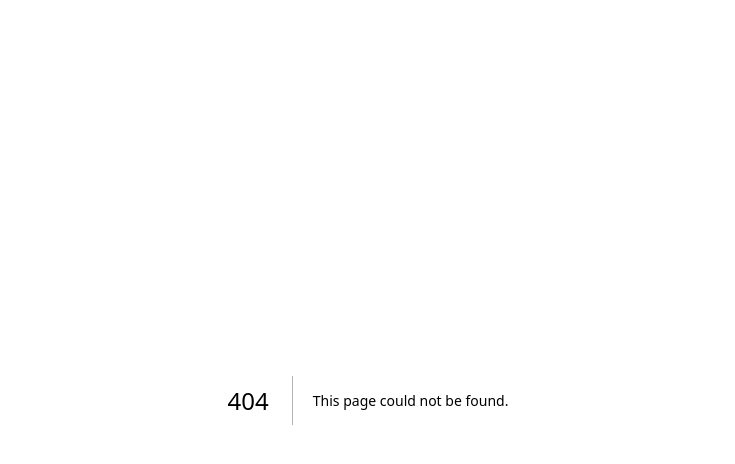
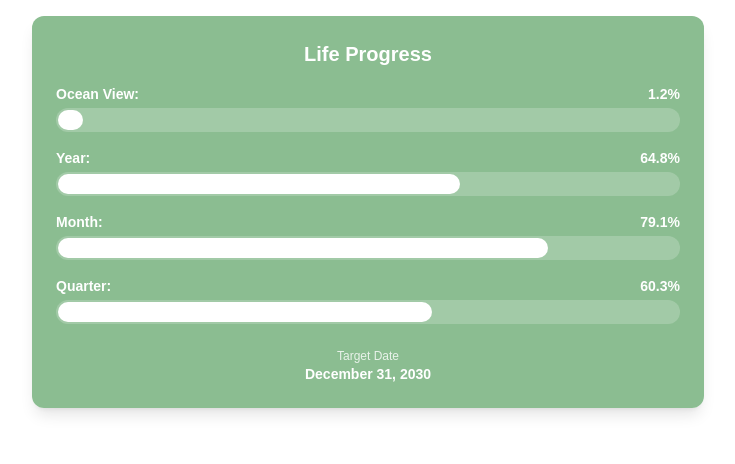
Before and after one commit to minhyeong-jang/playground, a Next.js app: page /notion/life-progress in a window 1280 px wide. Before the commit this address had no page. Shown: the top 464 px of the page, without its empty margins (272-1007 px from the left). Built offline with nearby package versions, Linux system fonts and the light colour scheme.

Commit message:
Feat Life Progress

```diff
--- /dev/null
+++ b/src/app/notion/life-progress/page.tsx
@@ -0,0 +1,171 @@
+"use client";
+
+import { useState, useEffect } from "react";
+
+// 프로그레스 바 컴포넌트
+const ProgressBar = ({
+  label,
+  percentage,
+}: {
+  label: string;
+  percentage: number;
+}) => {
+  const clampedPercentage = Math.max(0, Math.min(percentage, 100));
+  const hasMinimumProgress = clampedPercentage > 0 && clampedPercentage < 3;
+  const displayWidth = hasMinimumProgress
+    ? Math.max(clampedPercentage, 3)
+    : clampedPercentage;
+
+  return (
+    <div className="w-full">
+      <div className="flex justify-between items-center mb-1">
+        <span className="text-white text-sm font-bold">{label}:</span>
+        <span className="text-white text-sm font-bold">
+          {percentage.toFixed(1)}%
+        </span>
+      </div>
+      <div className="w-full h-6 bg-white/20 rounded-full p-0.5">
+        <div
+          className={`h-full bg-white transition-all duration-1000 ease-out ${
+            displayWidth >= 3 ? "rounded-full" : "rounded-l-full"
+          }`}
+          style={{
+            width: `${displayWidth}%`,
+            minWidth: clampedPercentage > 0 ? "4%" : "0px",
+          }}
+        />
+      </div>
+    </div>
+  );
+};
+
+export default function LifeProgressPage() {
+  const [progressData, setProgressData] = useState({
+    year: 0,
+    month: 0,
+    week: 0,
+    day: 0,
+    quarter: 0,
+    target: 0,
+  });
+
+  useEffect(() => {
+    const calculateProgress = () => {
+      const now = new Date();
+      const currentYear = now.getFullYear();
+      const currentMonth = now.getMonth();
+      const currentDate = now.getDate();
+
+      // 목표 날짜: 2030년 12월 31일
+      const targetDate = new Date(2030, 11, 31, 23, 59, 59);
+
+      // 시작 날짜: 2025년 8월 1일
+      const startDate = new Date(2025, 7, 1); // 월은 0부터 시작하므로 7은 8월
+
+      // Year Progress (현재 연도 진행률)
+      const yearStart = new Date(currentYear, 0, 1);
+      const yearEnd = new Date(currentYear + 1, 0, 1);
+      const yearProgress =
+        ((now.getTime() - yearStart.getTime()) /
+          (yearEnd.getTime() - yearStart.getTime())) *
+        100;
+
+      // Month Progress (현재 월 진행률)
+      const monthStart = new Date(currentYear, currentMonth, 1);
+      const monthEnd = new Date(currentYear, currentMonth + 1, 1);
+      const monthProgress =
+        ((now.getTime() - monthStart.getTime()) /
+          (monthEnd.getTime() - monthStart.getTime())) *
+        100;
+
+      // Week Progress (현재 주 진행률)
+      const dayOfWeek = now.getDay();
+      const weekStart = new Date(now);
+      weekStart.setDate(currentDate - dayOfWeek);
+      weekStart.setHours(0, 0, 0, 0);
+      const weekEnd = new Date(weekStart);
+      weekEnd.setDate(weekStart.getDate() + 7);
+      const weekProgress =
+        ((now.getTime() - weekStart.getTime()) /
+          (weekEnd.getTime() - weekStart.getTime())) *
+        100;
+
+      // Day Progress (오늘 진행률)
+      const dayStart = new Date(
+        currentYear,
+        currentMonth,
+        currentDate,
+        0,
+        0,
+        0
+      );
+      const dayEnd = new Date(
+        currentYear,
+        currentMonth,
+        currentDate + 1,
+        0,
+        0,
+        0
+      );
+      const dayProgress =
+        ((now.getTime() - dayStart.getTime()) /
+          (dayEnd.getTime() - dayStart.getTime())) *
+        100;
+
+      // Quarter Progress (분기 진행률)
+      const currentQuarter = Math.floor(currentMonth / 3);
+      const quarterStart = new Date(currentYear, currentQuarter * 3, 1);
+      const quarterEnd = new Date(currentYear, (currentQuarter + 1) * 3, 1);
+      const quarterProgress =
+        ((now.getTime() - quarterStart.getTime()) /
+          (quarterEnd.getTime() - quarterStart.getTime())) *
+        100;
+
+      // Target Progress (시작일부터 목표일까지의 진행률)
+      const targetProgress =
+        ((now.getTime() - startDate.getTime()) /
+          (targetDate.getTime() - startDate.getTime())) *
+        100;
+
+      setProgressData({
+        year: yearProgress,
+        month: monthProgress,
+        week: weekProgress,
+        day: dayProgress,
+        quarter: quarterProgress,
+        target: targetProgress,
+      });
+    };
+
+    calculateProgress();
+    const interval = setInterval(calculateProgress, 60000); // 1분마다 업데이트
+
+    return () => clearInterval(interval);
+  }, []);
+
+  return (
+    <div className="bg-transparent p-4">
+      <div className="w-full max-w-2xl mx-auto">
+        {/* 메인 컨테이너 - 노션 다크 테마에 맞춘 색상 */}
+        <div className="bg-[#7fb686]/90 rounded-xl p-6 shadow-lg backdrop-blur-sm">
+          <h2 className="text-white text-xl font-bold mb-4 text-center">
+            Life Progress
+          </h2>
+
+          <div className="space-y-4">
+            <ProgressBar label="Ocean View" percentage={progressData.target} />
+            <ProgressBar label="Year" percentage={progressData.year} />
+            <ProgressBar label="Month" percentage={progressData.month} />
+            <ProgressBar label="Quarter" percentage={progressData.quarter} />
+          </div>
+
+          {/* 기간 정보 표시 */}
+          <div className="mt-6 text-center">
+            <p className="text-white/80 text-xs">Target Date</p>
+            <p className="text-white text-sm font-bold">December 31, 2030</p>
+          </div>
+        </div>
+      </div>
+    </div>
+  );
+}
```
